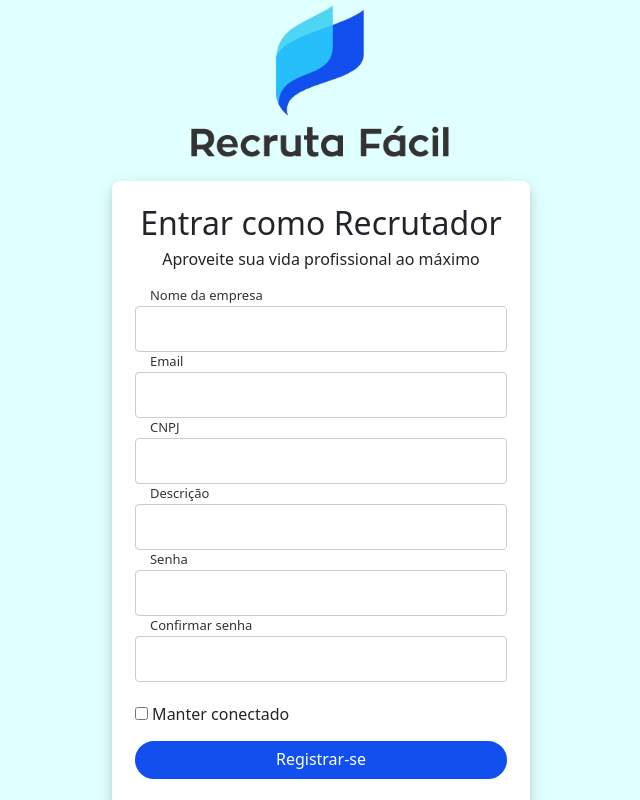
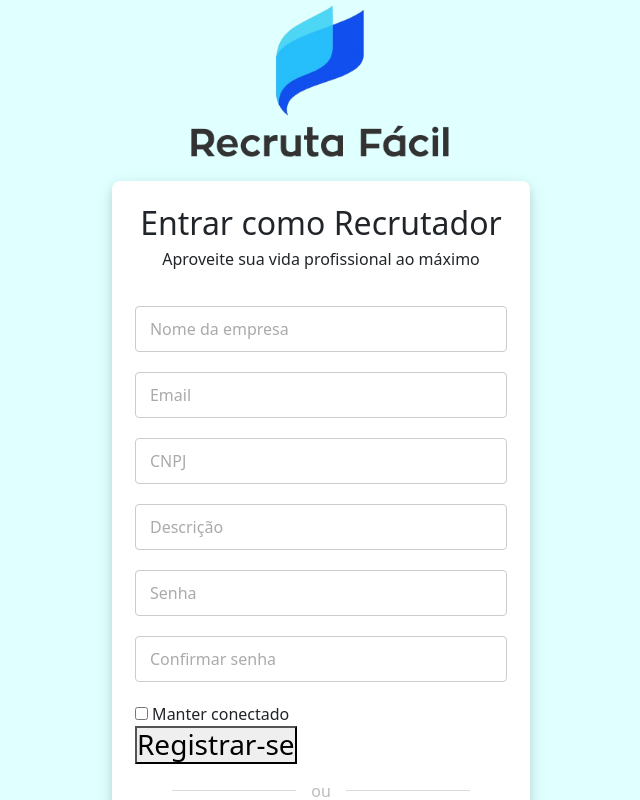
Before and after one commit to LucasKuniyoshi/3C_Final_Project, a Vue app in the folder frontend/: page /signinRecruiter in a window 1280 px wide. Shown: the top 800 px of the page, without its empty margins (319-959 px from the left). Built offline with nearby package versions, Linux system fonts and the light colour scheme.

Commit message:
SigninRecruiter 90%

```diff
--- a/frontend/src/views/SigninRecruiter.vue
+++ b/frontend/src/views/SigninRecruiter.vue
@@ -8,35 +8,81 @@
             </header>
             <section>
                 <div class="cardd">
+                    <form @submit.prevent="criarCompany">
                         <h2>Entrar como Recrutador</h2>
                         <h6>Aproveite sua vida profissional ao máximo</h6>
                         <div class="campos">
                             <div class="input-container">
-                            <input type="text" required>
+                                <input
+                                type="text"
+                                v-model="companies.name"
+                                @focus="isFocusedName = true"
+                                @blur="handleBlur('name')"
+                                placeholder=" "
+                                required
+                                />
                                 <label for="input">Nome da empresa</label>
                                 <!-- <span>CAMPO OBRIGATÓRIO</span> -->
                             </div>
                             <div class="input-container">
-                            <input type="email" required>
+                                <input
+                                type="text"
+                                v-model="companies.email"
+                                @focus="isFocusedEmail = true"
+                                @blur="handleBlur('email')"
+                                placeholder=" "
+                                required
+                                />
                                 <label for="input">Email</label>
                             </div>
                             <div class="input-container">
-                            <input type="text" required>
+                                <input
+                                type="text"
+                                v-model="companies.cnpj"
+                                @focus="isFocusedCnpj = true"
+                                @blur="handleBlur('cnpj')"
+                                placeholder=" "
+                                required
+                                />
                                 <label for="input">CNPJ</label>
                             </div>
                             <div class="input-container">
-                            <input type="text" required>
+                                <input
+                                type="text"
+                                v-model="companies.description"
+                                @focus="isFocusedDescription = true"
+                                @blur="handleBlur('description')"
+                                placeholder=" "
+                                required
+                                />
                                 <label for="input">Descrição</label>
                             </div>
                             <!-- <span>CAMPO OBRIGATÓRIO E EMAIL JA EXISTENTE</span> -->
                             <div class="input-container">
-                            <input type="password" required>
+                                <input
+                                type="password"
+                                v-model="companies.password"
+                                @focus="isFocusedPassword = true"
+                                @blur="handleBlur('password')"
+                                placeholder=" "
+                                minlength="8"
+                                required
+                                />
                                 <label for="input">Senha</label>
                             </div>
                             <!-- <span>MIN-WITDH DA SENHA</span> -->
                             <div class="input-container">
-                            <input type="password" required>
+                                <input
+                                type="password"
+                                v-model="passwordConfirm"
+                                @focus="isFocusedPasswordConfirm = true"
+                                @blur="handleBlur"
+                                placeholder=" "
+                                minlength="8"
+                                required
+                                />
                                 <label for="input">Confirmar senha</label>
+                                <span v-if="isFocusedPasswordConfirm && passwordConfirm != companies.password" class="validacao">Confirmar Senha diferente de Senha</span>
                             </div>
                             <!-- <span>CONFIRMACAO DE SENHAS</span> -->
                         </div>
@@ -47,11 +93,14 @@
                             </label>
                         </div>
                         <div>
-                        <div class="entrarBtn">
+                            <button type="submit" class="entrarBtn">
+                                <h3>Registrar-se</h3>
+                            </button>
+                            <!--<div class="entrarBtn">
                                 <router-link>
                                     <h3>Registrar-se</h3>
                                 </router-link>
-                        </div>
+                            </div> -->
                             <div class="line-container">
                                 <span class="OuPosition">ou</span>
                             </div>
@@ -71,6 +120,7 @@
                                 </h6>
                             </div>
                         </div>
+                    </form>
                 </div>
                 <div class="footerCard">
                     <h6>Não é um recrutador?
@@ -90,44 +140,54 @@
     export default {
         data() {
             return {
-                users: {
+                companies: {
                     name: "",  // Valor do input
                     email: "",
+                    cnpj: "",
+                    description: "",
                     password: "",
-                    user_type: "candidate",
+                    //user_type: "recruiter",
                 },
             passwordConfirm: "",
             isFocusedName: false, // Controla o estado de foco
             isFocusedEmail: false,
+            isFocusedCnpj: false,
+            isFocusedDescription: false,
             isFocusedPassword: false,
             isFocusedPasswordConfirm: false,
             };
         },
         methods: {
             handleBlur(field) {
-            if (field === 'name' && this.users.name) {
+            if (field === 'name' && this.companies.name) {
                 this.isFocusedName = false;
             }
-            if (field === 'email' && this.users.email) {
+            if (field === 'email' && this.companies.email) {
                 this.isFocusedEmail = false;
             }
-            if (field === 'password' && this.users.password) {
+            if (field === 'cnpj' && this.companies.cnpj) {
+                this.isFocusedCnpj = false;
+            }
+            if (field === 'description' && this.companies.description) {
+                this.isFocusedDescription = false;
+            }
+            if (field === 'password' && this.companies.password) {
                 this.isFocusedPassword = false;
             }
             if (field === 'passwordConfirm' && this.passwordConfirm) {
                 this.isFocusedPasswordConfirm = false;
             }
         },
-            criarUsuario() {
+            criarCompany() {
                 // Verifica se as senhas coincidem antes de enviar a requisição
-                if (this.users.password !== this.passwordConfirm) {
+                if (this.companies.password !== this.passwordConfirm) {
                     alert("As senhas não coincidem.");
                     return;
                 }
 
                 // Envia os dados do usuário para a API
                 axios
-                    .post('http://localhost:8000/api/users', this.users)
+                    .post('http://localhost:8000/api/companies', this.companies)
                     .then(response => {
                         console.log('Usuário criado com sucesso:', response.data);
                         // Redireciona para a tela de login após o registro bem-sucedido
@@ -139,7 +199,7 @@
                     });
             },
             redirecionarLogin() {
-                this.$router.push({ name: 'login' });
+                this.$router.push({ name: 'dashboard' });
             },
         },
     };
```
Lines whose indentation alone changed are shown as unchanged.
